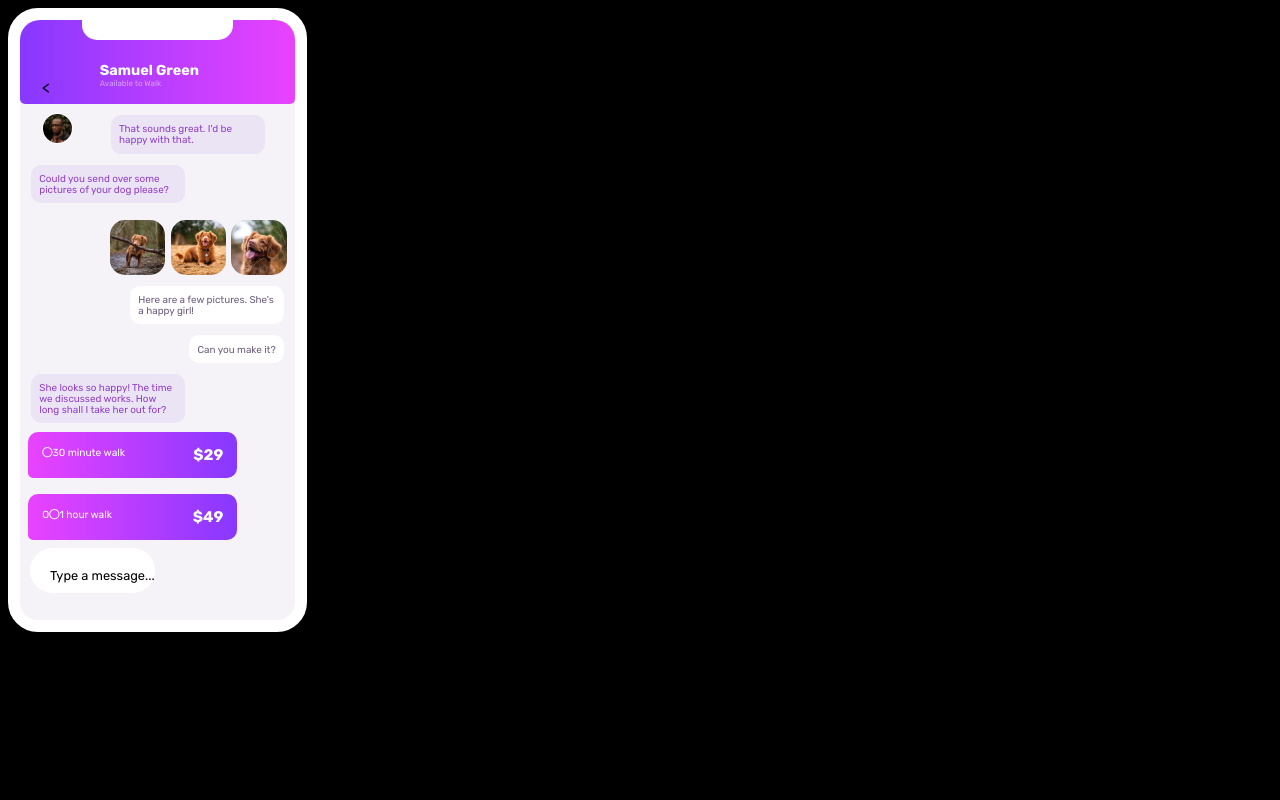
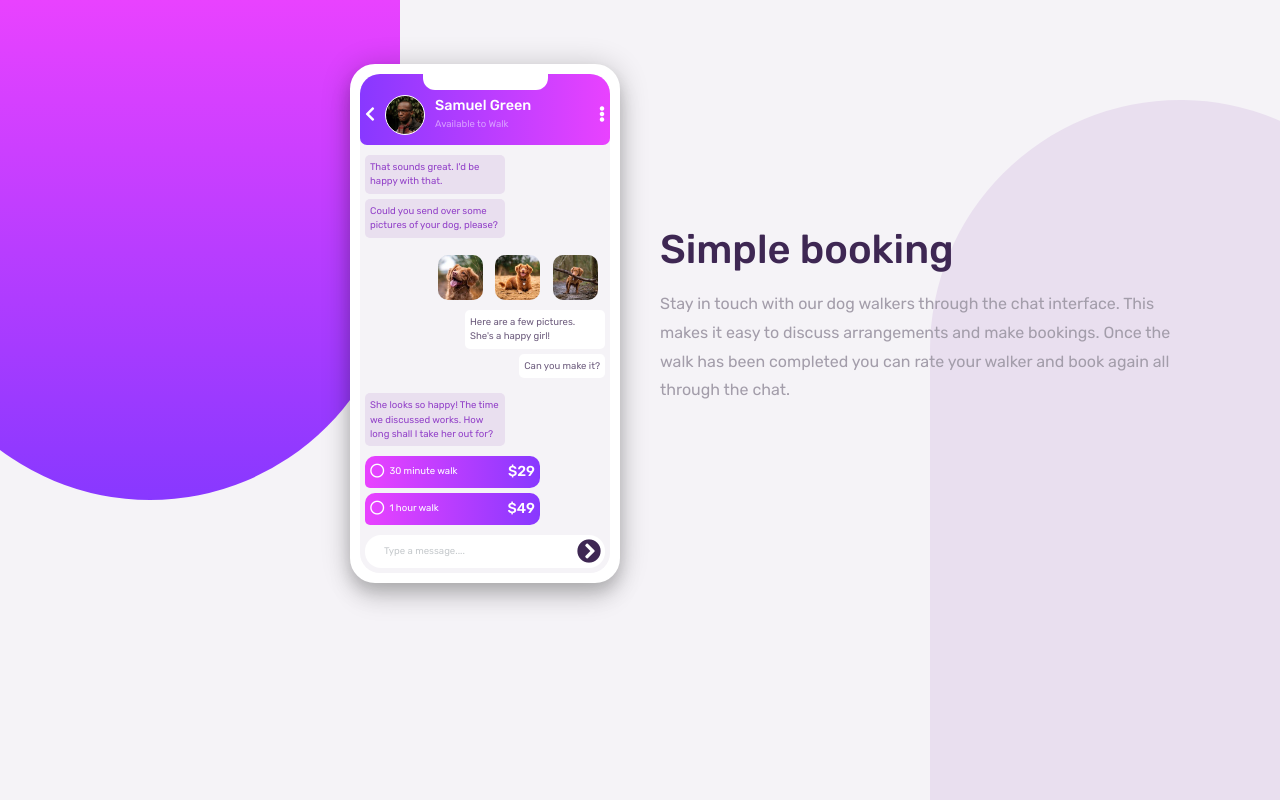
Before and after one commit to leighton1323/chatApp, a plain HTML site: page chatApp.html in a window 1280 px wide. Drawn offline with nearby package versions, Linux system fonts and the light colour scheme.

Commit message:
Add files via upload

```diff
--- a/chatApp.css
+++ b/chatApp.css
@@ -1,153 +1,326 @@
 body{
+	z-index: 1;
+	font-size: 16px;
 	font-family: 'Rubik', sans-serif;
-	background-color: black;
+	background: hsl(270, 20%, 96%);
+}
+
+div{
+	display: flow-root;
+}
+
+h1{
+	color: hsl(271, 36%, 24%);
+	font-weight: 500;
+	font-size: 2.5rem;
+	margin-bottom: 1rem;
+}
+
+h3{
+	color: hsl(270, 7%, 64%);
+	font-size: 1em;
+	line-height: 1.8em;
+	font-weight: 400;
+}
+
+.container{
+	z-index: 25;
+	padding-top: 5%;
+}
+
+
+@media screen and (max-width:766px){
+	.leftBackground{
+		position: absolute;
+		left: -250px;
+		float: left;
+		background: linear-gradient(#e942ff, #8838ff);
+		width: 500px;
+		height: 500px;
+		border-bottom-left-radius: 50%;
+		border-bottom-right-radius: 50%;
+	}
+
+	.rightBackground{
+		position: fixed;
+		top: 450px;
+		right: -250px;
+		float: right;
+		background: rgb(233,223,239);
+		width: 500px;
+		height: 700px;
+		border-top-left-radius: 250px;
+		border-top-right-radius: 250px;
+	}
+}
+
+@media screen and (min-width:767px){
+	.leftBackground{
+		position: absolute;
+		left: -100px;
+		float: left;
+		background: linear-gradient(#e942ff, #8838ff);
+		width: 500px;
+		height: 500px;
+		border-bottom-left-radius: 50%;
+		border-bottom-right-radius: 50%;
+	}
+
+	.rightBackground{
+		position: fixed;
+		bottom: 0px;
+		right: -150px;
+		float: right;
+		background: rgb(233,223,239);
+		width: 500px;
+		height: 700px;
+		border-top-left-radius: 250px;
+		border-top-right-radius: 250px;
+	}
+}
+
+@media screen and (max-width:767px){
+	.mobilePhone{
+		/*float: left;*/
+		margin-right: auto;
+		margin-left: auto;
+		top: 10%;
+		bottom: auto;
+
+	}
+
+	.mobileHeading{
+		width: 80%;
+		min-width: 275px;
+		margin-top: 20px;
+		text-align: center;
+		margin-left: auto;
+		margin-right: auto;
+
+	}
+}
+
+
+@media screen and (min-width:768px){
+	.desktopPhone{
+		margin-left: auto;
+		margin-right: 5px;
+	}
+	.desktopHeading{
+		margin-top: 30%;
+		margin-left: 5px;
+		margin-right: auto;
+	}
+}
+
+.phoneCase{
+	width: 270px;
+	z-index: 50;
+/*	float: right;*/
+	border: solid white 10px;
+	border-radius: 25px;
+	background-color: white;
+	box-shadow: 0px 2px 30px rgba(0, 0 ,0, 0.2),
+				0px 8px 13px rgba(0, 0, 0, 0.1),
+				0px 18px 23px rgba(0, 0, 0, 0.1);
 }
 
 .phone{
-	width: 275px;
-	height: 600px;
-	border: 12px white solid;
-	float: left;
-	border-radius: 30px;
+/*	width: 250px;*/
 	background-color: hsl(270, 20%, 96%);
-}
-
-.earpiece{
-	width: 55%;
-	height: 20px;
-	background-color: white;
-	margin: 0px auto 0px auto;
-	border-bottom-left-radius: 15px;
-	border-bottom-right-radius: 15px;
-	z-index: 100;
+	border-radius: 20px;
 
 }
 
-
-.header{
-	height: 14%;
-	background: linear-gradient(to right, hsl(264, 100%, 61%), hsl(293, 100%, 63%)) ;
-	width: 100%;
-	margin: 0px 0px 0px 0px;
-	border-bottom-right-radius: 5px;
-	border-bottom-left-radius: 5px;
+.phoneHeader{
+	padding-bottom: 5px;
+	color: white;
 	border-top-right-radius: 20px;
 	border-top-left-radius: 20px;
-}
-.test{
-	float: left;
-	width: 25%;
-}
-.user{
-	margin: 8% 8% 8% 8%;
+	border-bottom-right-radius: 7px;
+	border-bottom-left-radius: 7px;
+	background: linear-gradient(0.25turn, #8838ff, #e942ff);
+
 }
 
-.profilePic{
-	border-radius: 50%;
+.earPiece{
 	width: 50%;
-	border: white solid 1px;
-	/*float: left;*/
-	margin: 0 8% 0 0%;
+	height: 16px;
+	margin: 0 auto 0 auto;
+	background-color: white;
+	border-bottom-right-radius: 12px;
+	border-bottom-left-radius: 12px;
 
 }
-.name{
-	color: white;
-	font-size: .9em;
-	font-weight: 800;
+
+.backButton{
+	height: 40px;
+	margin: 5px;
+	float:left;
+	line-height: 40px;
+
 }
 
-.status{
-	color: hsl(276, 100%, 81%);
-	font-size: .5em;
+.profileImage{
+	margin: 5px;
+	float: left;
+	width: 40px;
+	height: 40px;
+	object-fit: contain;
+	border: solid white .5px;
+	border-radius: 50%;
+	background-size: contain;
+	background-position: center;
+	background-image: url(images/avatar.jpg);
 }
 
-.receivedChat{
-	width: 50%;
-	background-color: rgb(234, 228, 245);
-	margin: 4% 4% 0% 4%;
-	padding: 3%;
-	border-radius: 10px;
-	font-family: 'Rubik', sans-serif;
-	color: hsl(276, 55%, 52%);
-	font-size: .62em;
+.profileText{
+	margin: 5px;
 	float: left;
 
 }
 
-.sent{
-	width: 100%;
+.profileName{
+	color: white;
+	font-size: .9em;
+	font-weight: 500;
 }
 
-.sentChat{
-	/*width: 60%;*/
-	margin: 4% 4% 0% 40%;
-	padding: 3%;
-	background-color: white;
-	border-radius: 10px;
-	font-family: 'Rubik', sans-serif;
-	color: hsl(271, 15%, 43%);
-	font-size: .62em;
-	float: right;
-}
-
-.sent .images{
-	width: 67%;
-	margin: 6% 6% 0% 30%;
-	float: left;
+.profileAvailability{
+	color: hsl(276, 100%, 81%);
+	font-size: .6em;
 
 }
 
-.images img{
-	width: 30%;
-	border-radius: 15px;
-	margin-left: 3%;
+.options{
+	margin: 5px;
+	height: 40px;
+	line-height: 40px;
 	float: right;
-}
 
-.selectChat{
-	width: 70%;
-/*	height: 4%;*/
-	background: linear-gradient(to left, hsl(264, 100%, 61%), hsl(293, 100%, 63%)) ;
-	margin: 3%;
-	padding: 3%;
-	border-radius: 10px;
-	border-bottom-left-radius: 5px;
-	font-family: 'Rubik', sans-serif;
-	color: hsl(276, 55%, 52%);
-	font-size: .8em;
-	float: left;
-}
-
-.options{
 
 }
 
-.option{
-	float: left;
-	color: white;
-	font-size: .8em;
-	padding: 3%;
+.receivedMessage{
+	padding: 5px;
+/*	float: left;*/
+	width: 60%;
+	font-size: .6em;
+	color: hsl(276, 55%, 52%);
 
 }
 
-.cost{
-	float: right;
-	color: white;
-	font-weight: 800;
-	font-size: 1.2em;
-	padding: 3%;
+.receivedText{
+	float: left;
+	background-color: rgb(233,223,239);
+	margin-top: 5px;
+	padding: 5px;
+	border-radius: 5px;
+	/*box-shadow: 0px 4px 3px rgba(0, 0 ,0, 0.4),
+				0px 8px 13px rgba(0, 0, 0, 0.1),
+				0px 18px 23px rgba(0, 0, 0, 0.1);*/
 }
 
-.messageBar{
-	padding: 20px 0px 0px 20px;
-	background-color: white;
-	border-radius: 50px;
-	height: 25px;
-	font-size: .8em;
-	margin: auto;
-	float: left;
+.sentMessage{
+	padding: 5px;
+	float: right;
+	width: 60%;
+	font-size: .6em;
+	color: hsl(271, 15%, 43%);
 }
 
-.message{
-	margin: 0% 10px 10px 10px;
+.sentImage{
+	float: right;
+	width: 18%;
+	margin-top: 5%;
+	margin-right: 5%;
+	border-radius: 10px;
+	background-repeat: no-repeat;
+	background-position: center;
+	background-size: contain;
 }
+
+.sentImage:after{
+	content: "";
+	display: block;
+	padding-bottom: 100%;
+}
+
+.sentText{
+	float: right;
+	background-color: white;
+	margin-top: 5px;
+	padding: 5px;
+	border-radius: 5px;
+	box-shadow: /*0px 4px 3px rgba(0, 0 ,0, 0.4),*/
+				0px 8px 13px rgba(0, 0, 0, 0.1),
+/*				0px 18px 23px rgba(0, 0, 0, 0.1);*/
+}
+
+.image1{
+	background-image: url(images/dog-image-1.jpg);
+}
+.image2{
+	background-image: url(images/dog-image-2.jpg);
+}
+.image3{
+	background-image: url(images/dog-image-3.jpg);
+}
+
+.receivedPrice{
+	color: white;
+	width: 70%;
+	margin: 5px;
+	padding: 5px;
+	background: linear-gradient(0.25turn, #e942ff, #8838ff);
+	border-radius: 10px;
+	border-bottom-left-radius: 5px;
+}
+
+.optionCheck{
+	float: left;
+	font-size: .9em
+
+}
+
+.optionText{
+	padding: 5px;
+	float: left;
+	font-weight: 400;
+	font-size: .6em;
+	line-height: 1em;
+
+}
+
+.optionPrice{
+	float: right;
+	font-weight: 500;
+	font-size: .9em;
+/*	line-height: 1em;*/
+
+}
+
+.messageBox{
+	margin: 5px;
+	margin-top: 10px;
+	background-color: white;
+	border-radius: 1em;
+	line-height: 1.5em;
+	padding: .25em;
+
+}
+
+.messageText{
+	float: left;
+	color: hsl(206, 6%, 79%);
+	height: 1.5em;
+	font-size: .6em;
+	margin-left: 15px;
+}
+
+.messageSend{
+	float: right;
+	color: hsl(271, 36%, 24%);
+	font-size: 1.5em;
+
+}
--- a/chatApp.html
+++ b/chatApp.html
@@ -1,56 +1,82 @@
-<!DOCTYPE>
+<!DOCTYPE html>
 <html>
 <head>
-	<title></title>
+  <meta name="viewport" content="width=device-width, initial-scale=1.0">
+  <link rel="stylesheet" href="https://stackpath.bootstrapcdn.com/bootstrap/4.5.2/css/bootstrap.min.css" integrity="sha384-JcKb8q3iqJ61gNV9KGb8thSsNjpSL0n8PARn9HuZOnIxN0hoP+VmmDGMN5t9UJ0Z" crossorigin="anonymous">
+  <link rel="stylesheet" href="https://use.fontawesome.com/releases/v5.14.0/css/all.css" integrity="sha384-HzLeBuhoNPvSl5KYnjx0BT+WB0QEEqLprO+NBkkk5gbc67FTaL7XIGa2w1L0Xbgc" crossorigin="anonymous">
+  <link href="https://fonts.googleapis.com/css2?family=Rubik:wght@400;500;700&display=swap" rel="stylesheet">
   <link rel="stylesheet" type="text/css" href="chatApp.css">
-	<link href="https://fonts.googleapis.com/css2?family=Rubik:wght@400;500;700&display=swap" rel="stylesheet">
-	<script src="https://use.fontawesome.com/b791caf72c.js"></script>
 
+  <title>Chat App</title>
 </head>
 <body>
 
+<div class="leftBackground"></div>
+<div class="rightBackground"></div>
+<div class="container">
+  <div class="row">
+    <div class="col-md-6">
+      <div class="phoneCase mobilePhone desktopPhone">
         <div class="phone">
-	<div class="header">
-		<div class="earpiece"></div>
-		<div class="user">
-			<div class="test">
-				<p><</p>
-				<img class=profilePic src="images/avatar.jpg">
+          <div class="phoneHeader">
+            <div class="earPiece"></div>
+            <div class="backButton"><i class="fas fa-chevron-left"></i></div>
+            <div class="profileImage"></div>
+            <div class="profileText">
+              <div class="profileName">Samuel Green</div>
+              <div class="profileAvailability">Available to Walk</div>
             </div>
-			<div class="name">Samuel Green</div>
-			<div class="status">Available to Walk</div>
+            <div class="options"><i class="fas fa-ellipsis-v"></i></div>
+          </div>
+          <div class="receivedMessage">
+            <div class="receivedText">That sounds great. I'd be happy with that.</div>
+            <div class="receivedText">Could you send over some pictures of your dog, please?</div>
+          </div>
+          <div>
+              <div class="sentImage image3"></div>
+              <div class="sentImage image2"></div>
+              <div class="sentImage image1"></div>
+            </div>
+          <div class="sentMessage">
+            <div class="sentText">Here are a few pictures. She's a happy girl!</div>
+            <div class="sentText">Can you make it?</div>
+          </div>
+          <div class="receivedMessage">
+            <div class="receivedText">She looks so happy! The time we discussed works. How long shall I take her out for?</div>
+          </div>
+          <div class="receivedPrice">
+            <div class="optionCheck"><i class="far fa-circle"></i></div>
+            <div class="optionText">30 minute walk</div>
+            <div class="optionPrice">$29</div>
+          </div>
+          <div class="receivedPrice">
+            <div class="optionCheck"><i class="far fa-circle"></i></div>
+            <div class="optionText">1 hour walk</div>
+            <div class="optionPrice">$49</div>
+          </div>
+          <div class="messageBox">
+            <div class="messageText">Type a message....</div>
+            <div class="messageSend"><i class="fas fa-chevron-circle-right"></i></div>
            </div>
         </div>
-	<div class="received">
-		<p class="receivedChat">That sounds great. I'd be happy with that.</p>
-		<p class="receivedChat">Could you send over some pictures of your dog please?</p>
-	</div>
-	<div class="sent">
-		<div class="images">
-			<img src="images/dog-image-1.jpg">
-			<img src="images/dog-image-2.jpg">
-			<img src="images/dog-image-3.jpg">
-		</div>
-		<div class="sentChat">Here are a few pictures. She's a happy girl!</div>
-		<div class="sentChat">Can you make it?</div>
-	</div>
-	<div class="received">
-		<div class="receivedChat">She looks so happy! The time we discussed works. How long shall I take her out for?</div>
-	</div>
-	<div class="options">
-		<div class="selectChat">
-			<div class="option"><i class="far fa-circle"></i>30 minute walk</div>
-			<div class="cost">$29</div>
-		</div>
-		<div class="selectChat">
-			<div class="option">O<i class="far fa-circle"></i>1 hour walk</div>
-			<div class="cost">$49</div>
       </div>
     </div>
-	<div class="message"><p class="messageBar">Type a message...</p></div>
-
+    <div class="col-md-6">
+      <div class="mobileHeading desktopHeading">
+        <h1>Simple booking</h1>
+        <h3>Stay in touch with our dog walkers through the chat interface. This makes it easy to discuss arrangements and make bookings. Once the walk has been completed you can rate your walker and book again all through the chat.</h3>
+      </div>
+    </div>
+  </div>
 </div>
 
 
+
+
+
+
+  <script src="https://code.jquery.com/jquery-3.5.1.slim.min.js" integrity="sha384-DfXdz2htPH0lsSSs5nCTpuj/zy4C+OGpamoFVy38MVBnE+IbbVYUew+OrCXaRkfj" crossorigin="anonymous"></script>
+  <script src="https://cdn.jsdelivr.net/npm/popper.js@1.16.1/dist/umd/popper.min.js" integrity="sha384-9/reFTGAW83EW2RDu2S0VKaIzap3H66lZH81PoYlFhbGU+6BZp6G7niu735Sk7lN" crossorigin="anonymous"></script>
+  <script src="https://stackpath.bootstrapcdn.com/bootstrap/4.5.2/js/bootstrap.min.js" integrity="sha384-B4gt1jrGC7Jh4AgTPSdUtOBvfO8shuf57BaghqFfPlYxofvL8/KUEfYiJOMMV+rV" crossorigin="anonymous"></script>
 </body>
 </html>
```
Lines whose indentation alone changed are shown as unchanged.
